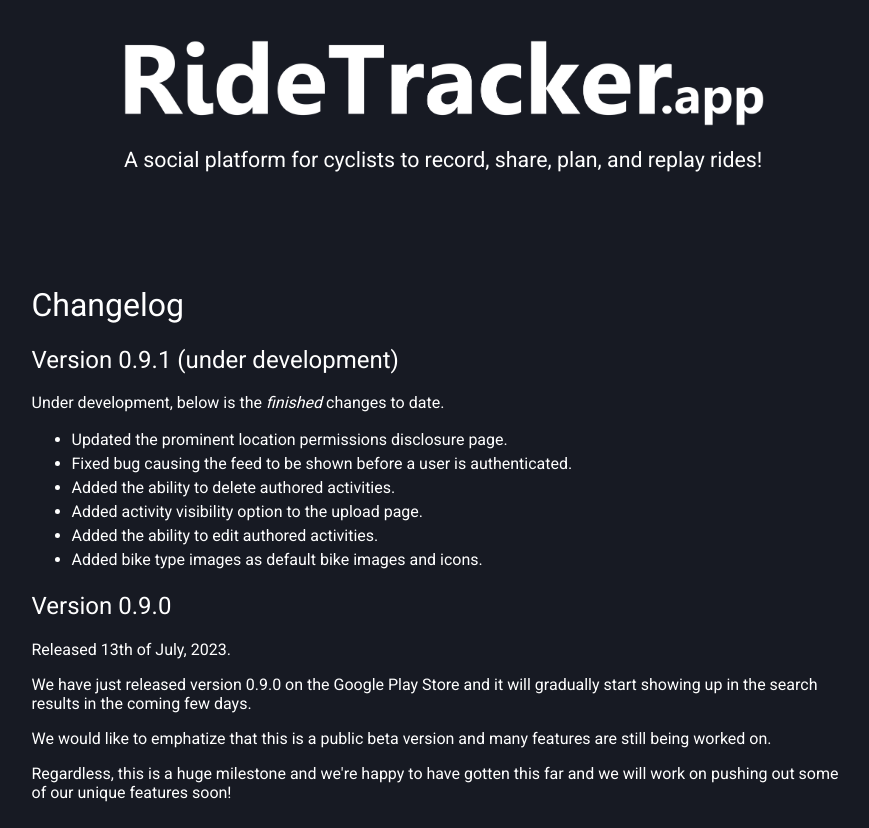
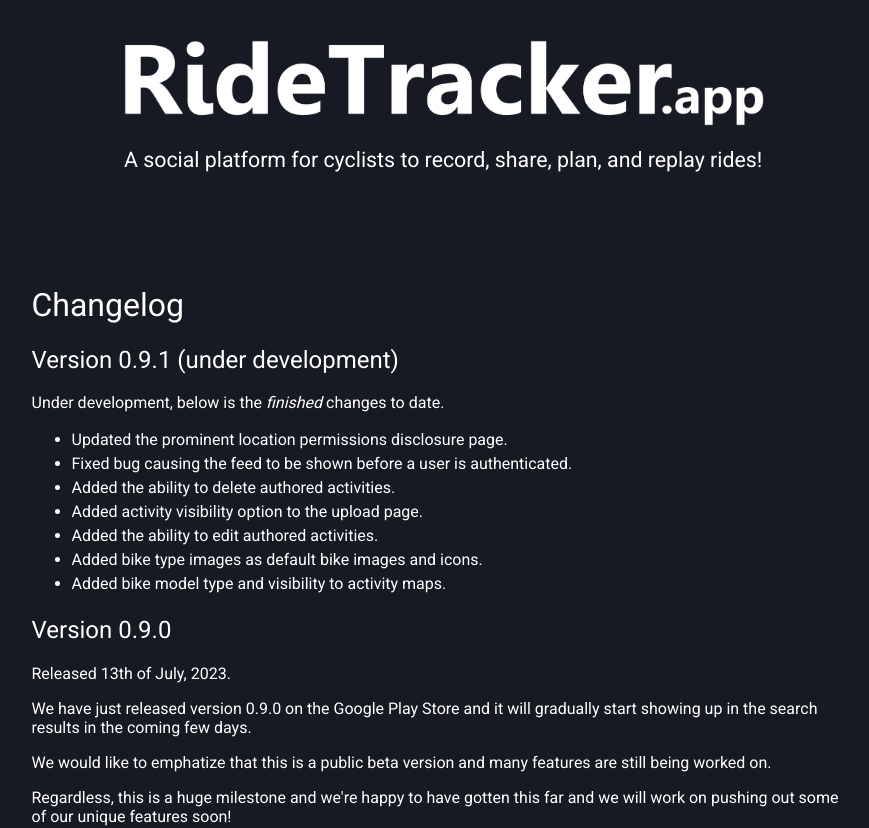
Before and after one commit to RideTracker/RideTrackerPages, a React (Create React App) app: page /changelog in a window 1280 px wide. Shown: the top 828 px of the page, without its empty margins (196-1065 px from the left). Built offline with nearby package versions, Linux system fonts and the light colour scheme.

Commit message:
Added version 0.9.1 development changelog

```diff
--- a/src/app/changelog.tsx
+++ b/src/app/changelog.tsx
@@ -32,6 +32,7 @@
                             <li>Added activity visibility option to the upload page.</li>
                             <li>Added the ability to edit authored activities.</li>
                             <li>Added bike type images as default bike images and icons.</li>
+                            <li>Added bike model type and visibility to activity maps.</li>
                         </ul>
                     </div>
 
```
